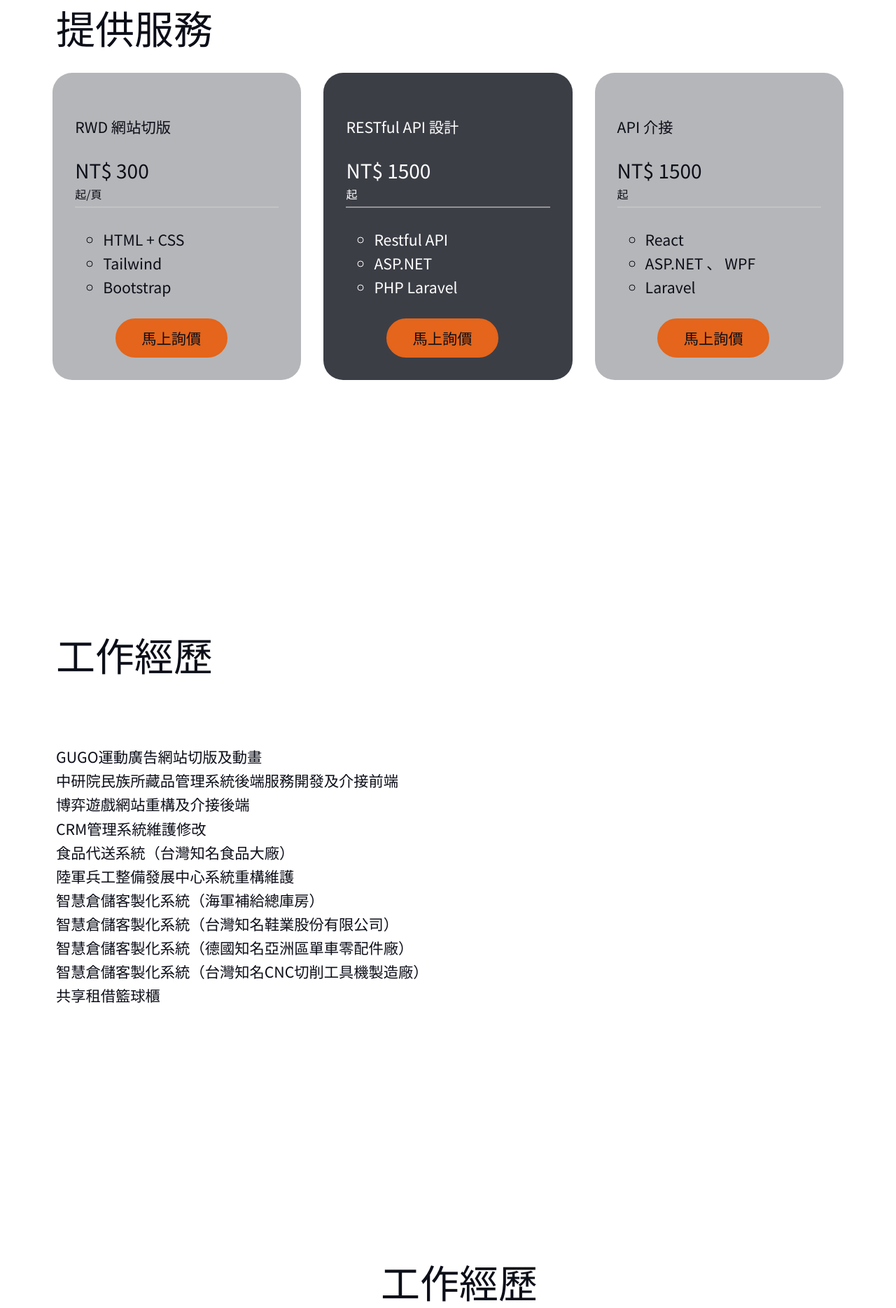
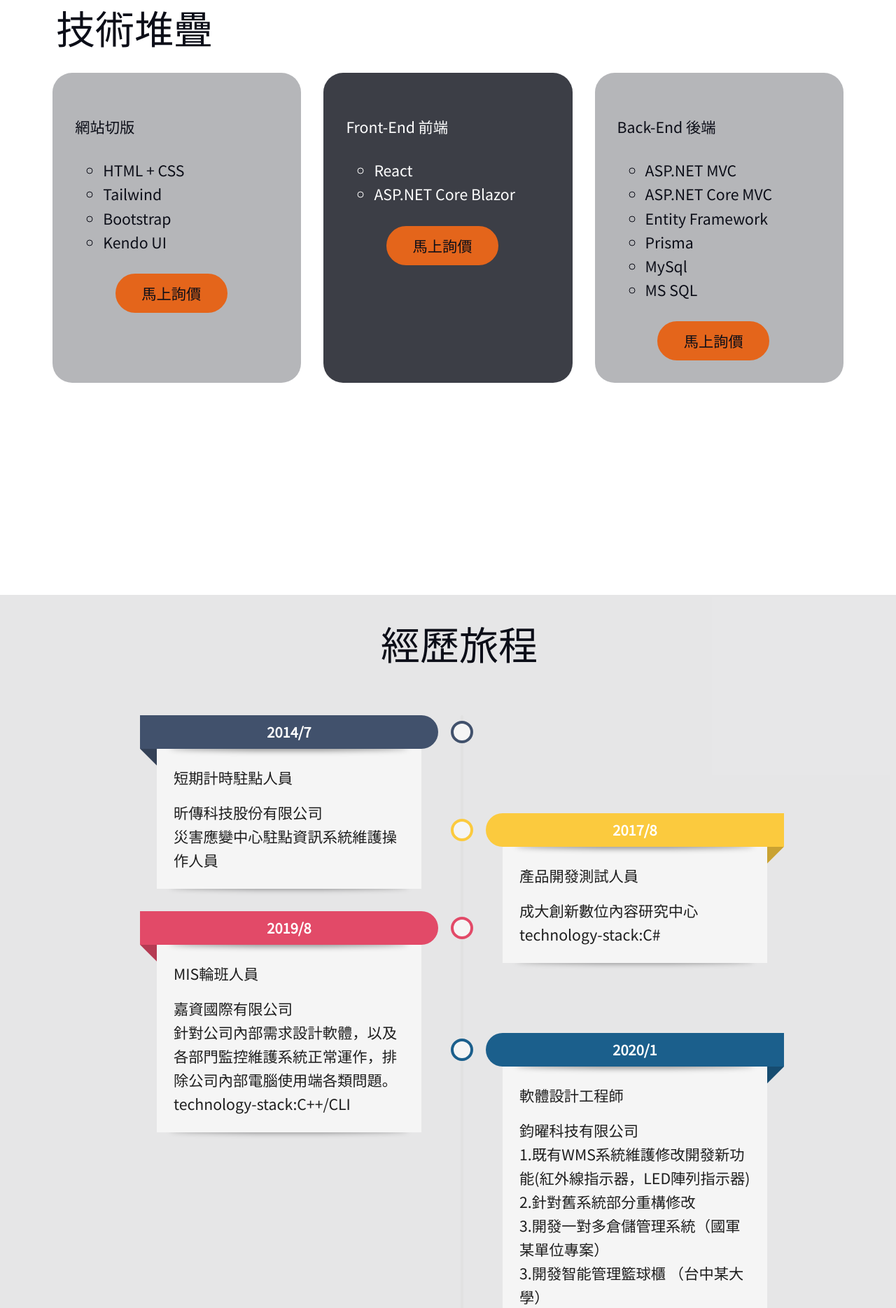
Before and after one commit to rickluo94/personal, a React (Create React App) app: page / in a window 1280 px wide. Shown: the part 1180-3049 px from the top of the page at 70% size. Built offline with nearby package versions, Linux system fonts and the light colour scheme.

Commit message:
[modify] setting z-index and before by Card shadow

```diff
--- a/src/App.js
+++ b/src/App.js
@@ -85,7 +85,6 @@ function App() {
         </div>
       </div>
       <Provide />
-      <Experience />
       <TimeLine />
     </div>
   );
--- a/src/components/Provide/Provide.js
+++ b/src/components/Provide/Provide.js
@@ -10,16 +10,15 @@ const Provide = () => {
   return (
     <div className={classes.pageSection}>
       <div className={classes.containerL}>
-        <div className={classes.subject}>提供服務</div>
+        <div className={classes.subject}>技術堆疊</div>
         <ul className={classes.ulCard}>
           <li className={classes.liCard} data-aos="fade-up-right">
-            <p>RWD 網站切版</p>
-            <p>NT$ 300 </p>
-            <p>起/頁</p>
+            <p>網站切版</p>
             <ul>
               <li>HTML + CSS</li>
               <li>Tailwind</li>
               <li>Bootstrap</li>
+              <li>Kendo UI</li>
             </ul>
             <a
               target={"_blank"}
@@ -31,13 +30,10 @@ const Provide = () => {
             </a>
           </li>
           <li className={classes.liCard} data-aos="fade-up">
-            <p>RESTful API 設計</p>
-            <p>NT$ 1500</p>
-            <p>起</p>
+            <p>Front-End 前端</p>
             <ul>
-              <li>Restful API</li>
-              <li>ASP.NET</li>
-              <li>PHP Laravel</li>
+              <li>React</li>
+              <li>ASP.NET Core Blazor</li>
             </ul>
             <a
               target={"_blank"}
@@ -49,13 +45,14 @@ const Provide = () => {
             </a>
           </li>
           <li className={classes.liCard} data-aos="fade-up-left">
-            <p>API 介接</p>
-            <p>NT$ 1500 </p>
-            <p>起</p>
+            <p>Back-End 後端</p>
             <ul>
-              <li>React</li>
-              <li>ASP.NET 、 WPF</li>
-              <li>Laravel</li>
+              <li>ASP.NET MVC</li>
+              <li>ASP.NET Core MVC</li>
+              <li>Entity Framework</li>
+              <li>Prisma</li>
+              <li>MySql</li>
+              <li>MS SQL</li>
             </ul>
             <a
               target={"_blank"}
--- a/src/components/TimeLine/TimeLine.js
+++ b/src/components/TimeLine/TimeLine.js
@@ -1,10 +1,9 @@
 import classes from "../TimeLine/TimeLine.module.css";
 
 const TimeLine = () => {
-  return (<div className={classes.pageSection}>
-    <div className={classes.containerL}>
-      {/* Experience Timeline */}
-      <div className={classes.subject}>工作經歷</div>
+  return (
+    <div className={classes.container}>
+      <div className={classes.subject}>經歷旅程</div>
       <ul className={classes.timeLine_ul}>
         <li style={{ "--accent-color": "#41516C" }}>
           <div className={classes.date}>2014/7</div>
@@ -19,8 +18,7 @@ const TimeLine = () => {
           <div className={classes.title}>產品開發測試人員</div>
           <div className={classes.descr}>
             成大創新數位內容研究中心<br />
-            technology-stack:<br />
-            C#
+            technology-stack:C#
           </div>
         </li>
         <li style={{ "--accent-color": "#E24A68" }}>
@@ -29,8 +27,7 @@ const TimeLine = () => {
           <div className={classes.descr}>
             嘉資國際有限公司<br />
             針對公司內部需求設計軟體，以及各部門監控維護系統正常運作，排除公司內部電腦使用端各類問題。<br />
-            technology-stack:<br />
-            C++/CLI
+            technology-stack:C++/CLI
           </div>
         </li>
         <li style={{ "--accent-color": "#1B5F8C" }}>
@@ -49,8 +46,7 @@ const TimeLine = () => {
             德國知名亞洲區單車零配件廠-WMS客製化系統
             台灣知名CNC切削工具機製造廠-WMS客製化系統
             智能管理籃球櫃
-            technology-stack:<br />
-            ASP.NET 、WPF、MySql
+            technology-stack:ASP.NET 、WPF、MySql
           </div>
         </li>
         <li style={{ "--accent-color": "#4CADAD" }}>
@@ -61,8 +57,7 @@ const TimeLine = () => {
             1.公司既有管理系統網站維護修改<br />
             2.台灣知名食品公司代送系統<br />
             3.陸軍整備中心系統修改及維護<br />
-            technology-stack:<br />
-            ASP.NET MVC、BootstrapVue、jquery、Vue.js、SQL Server、Oracle 10g
+            technology-stack:ASP.NET MVC、BootstrapVue、jquery、Vue.js、SQL Server、Oracle 10g
           </div>
         </li>
         <li style={{ "--accent-color": "#41516C" }}>
@@ -72,8 +67,7 @@ const TimeLine = () => {
             自僱接案(super8娛樂城)<br />
             修改維護遊戲網站框架<br />
             切版介接後端API<br />
-            technology-stack:<br />
-            React 、react-router-dom、redux、redux-observable
+            technology-stack:React 、react-router-dom、redux、redux-observable
           </div>
         </li>
         <li style={{ "--accent-color": "#FBCA3E" }}>
@@ -83,7 +77,6 @@ const TimeLine = () => {
             自僱接案(幾合股份有限公司)<br />
             中央研究院民族學研究所博物館<br />
             藏品查詢系統後端開發及介接修改RWD畫面<br />
-
             1. 篩選功能包含3項<br />
             2. 輸入式查詢9項<br />
             3. 下拉選單列查詢共8項<br />
@@ -92,9 +85,7 @@ const TimeLine = () => {
             6. 列出藏品內容可顯示的項目<br />
             7. 圖片套用燈箱效果(Fancybox)<br />
             8. 搜尋頁、列表頁、內容頁畫面調整切版<br />
-
-            technology-stack:<br />
-            ASP.NET MVC、ASP.NET Web API 、SQL Server、Bootstrap、jquery
+            technology-stack:ASP.NET MVC、ASP.NET Web API 、SQL Server、Bootstrap、jquery
           </div>
         </li>
         <li style={{ "--accent-color": "#E24A68" }}>
@@ -110,9 +101,7 @@ const TimeLine = () => {
             2. Button按鈕效果 共2項<br />
             3. 副標題項目入場效果 共7項<br />
             4. LOGO入場效果 共4項<br />
-
-            technology-stack:<br />
-            html css postcss tailwindcss
+            technology-stack:html css postcss tailwindcss
           </div>
         </li>
         <li style={{ "--accent-color": "#1B5F8C" }}>
@@ -127,21 +116,25 @@ const TimeLine = () => {
             4. 使用原碼檢測Fortify<br />
             5. 修正資安漏洞<br />
             6. 修改網頁符合AA無障礙<br />
-
             專案名稱：<br />
             教育部國民及學前教育署網站<br />
             客家委員會獎補助系統網站<br />
             民族學研究所博物館網站<br />
             新竹縣政府文化局網站<br />
             新竹縣縣史館「記憶拼圖-無牆博物館」改版<br />
-
-            technology-stack:<br />
-            ASP.NET MVC、ASP.NET Core、SQL Server、Bootstrap、jquery、Kendo UI
+            technology-stack:ASP.NET MVC、ASP.NET Core、SQL Server、Bootstrap、jquery、Kendo UI
+          </div>
+        </li>
+        <li style={{ "--accent-color": "#4CADAD" }}>
+          <div className={classes.date}>2023/6</div>
+          <div className={classes.title}>To be continued</div>
+          <div className={classes.descr}>
+            Keep going keep growing
           </div>
         </li>
       </ul>
     </div>
-  </div >);
+  );
 };
 
 export default TimeLine;
--- a/src/components/TimeLine/TimeLine.module.css
+++ b/src/components/TimeLine/TimeLine.module.css
@@ -28,6 +28,18 @@
     max-width: 91.5rem;
     margin-right: auto;
     margin-left: auto;
+}
+
+.container {
+  --color: rgba(30, 30, 30);
+  --bgColor: rgba(245, 245, 245);
+  min-height: 100vh;
+  display: grid;
+  align-content: center;
+  gap: 2rem;
+  padding: 2rem;
+  color: var(--color);
+  background: hsl( var(--clr-dark) /.1);
 }
 
 .timeLine_ul {
@@ -61,6 +73,7 @@
 
 /* card */
 .timeLine_ul li {
+  z-index:0;
   grid-column: 2;
   --inlineP: 1.5rem;
   margin-inline: var(--inlineP);
@@ -149,6 +162,7 @@
   filter: blur(4px);
   transform: translate(-50%, 50%);
 }
+
 .timeLine_ul li .title::before {
   bottom: calc(100% + 0.125rem);
 }
```
